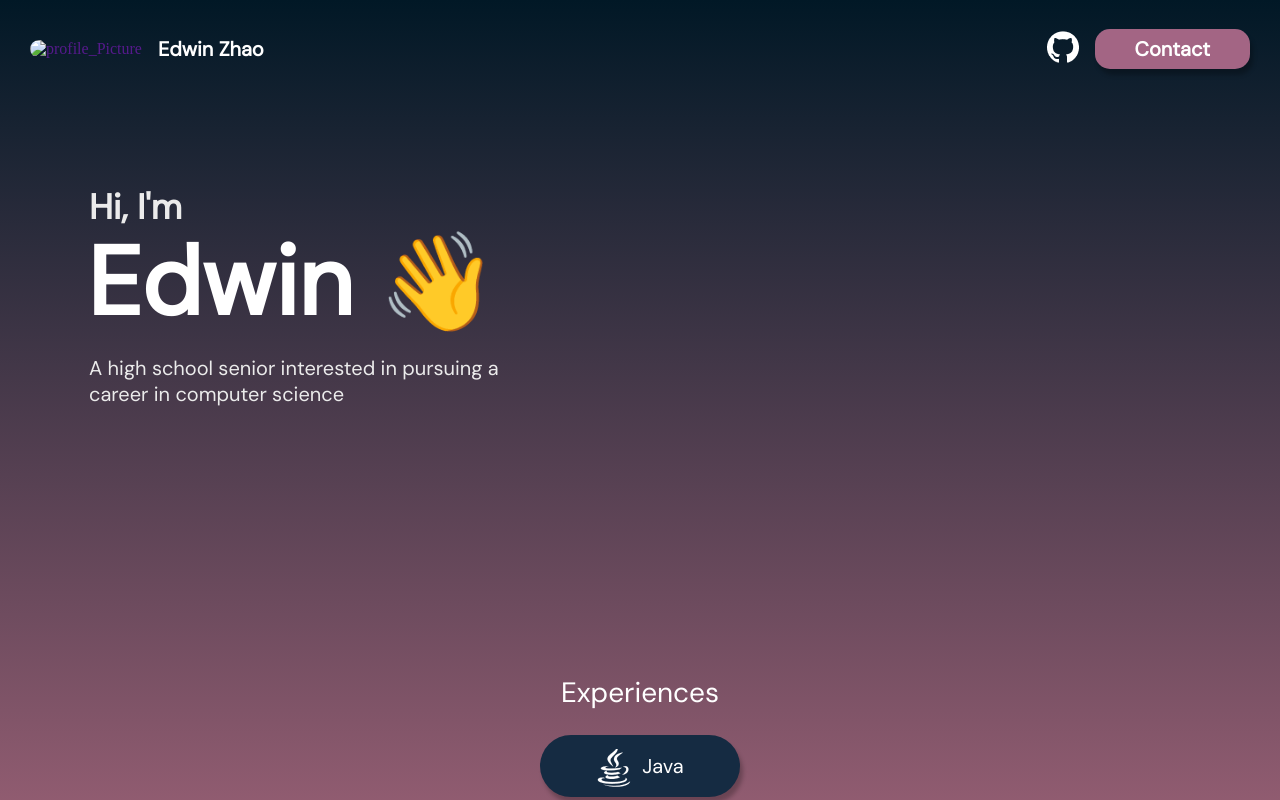
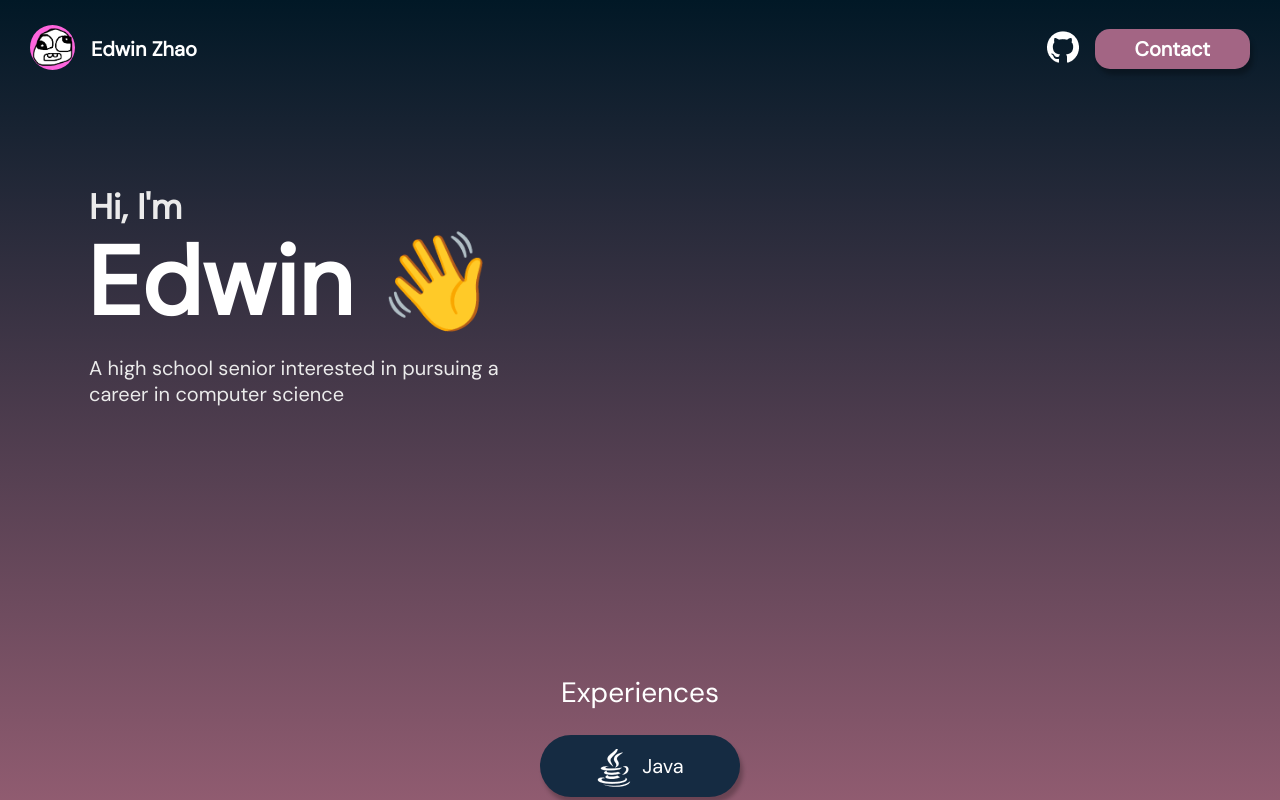
Before and after one commit to venxer/Edwin-Zhao-digitial-portfolio, a plain HTML site: page index.html in a window 1280 px wide. Shown: the top 800 px of the page. Drawn offline with Linux system fonts and the light colour scheme.

Commit message:
fixed image reference

```diff
--- a/index.html
+++ b/index.html
@@ -18,7 +18,7 @@
               <a href="" draggable="false">
                 <img
                   class="header-profile-pic"
-                  src="/img/profile_picture.jpeg"
+                  src="/img/profile_picture.jpg"
                   alt="profile_Picture"
                   draggable="false"
               /></a>
```
